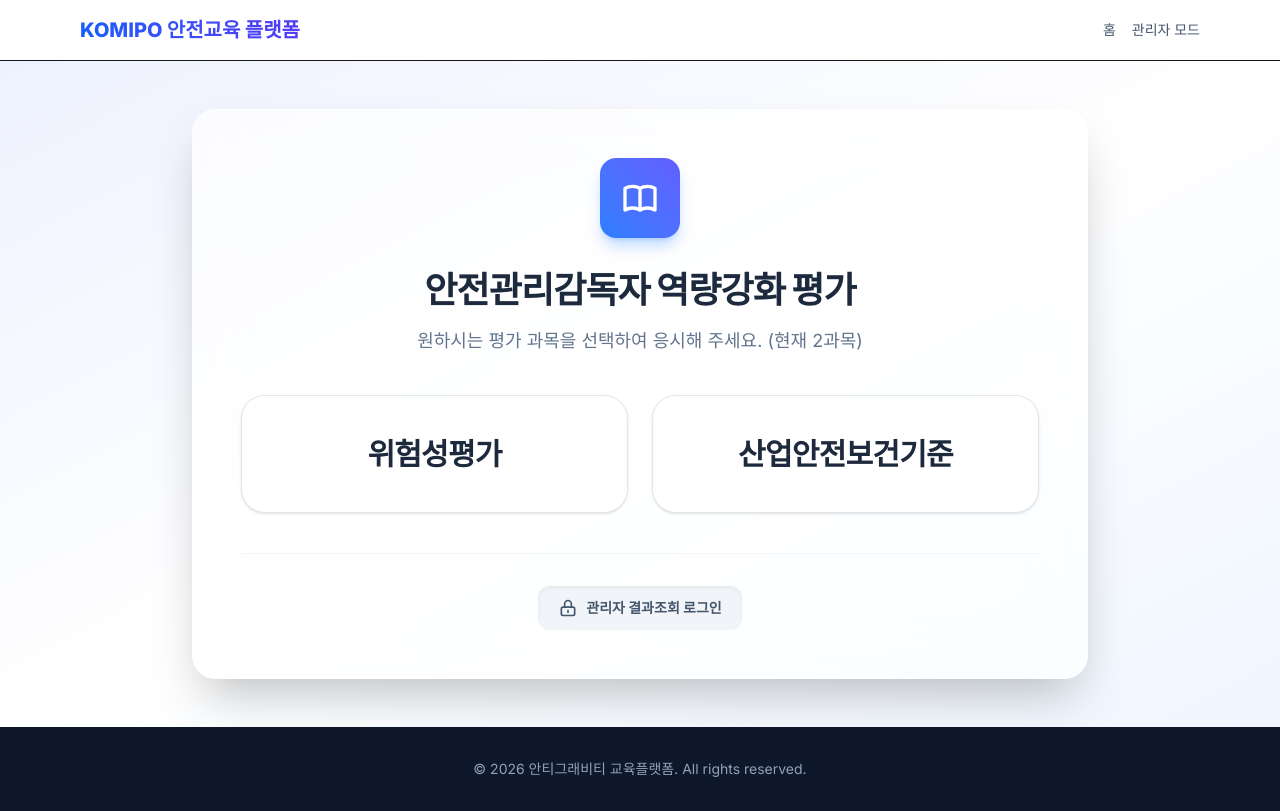
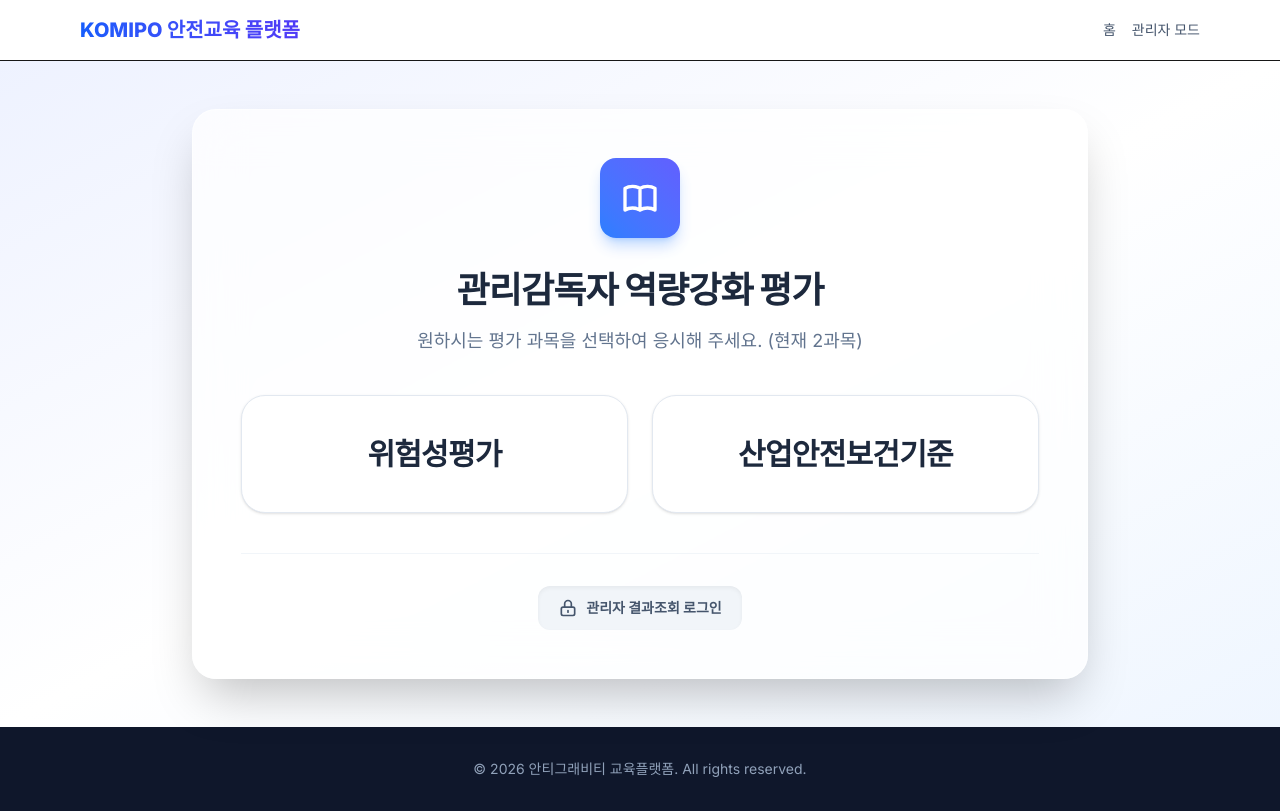
Before and after one commit to jww1086-oss/jungbuedu-2026, a Next.js app in the folder quiz-app/: page / in a window 1280 px wide. Built offline with nearby package versions, Linux system fonts and the light colour scheme.

Commit message:
Update home page title text

```diff
--- a/quiz-app/src/app/page.tsx
+++ b/quiz-app/src/app/page.tsx
@@ -22,7 +22,7 @@ export default async function Home() {
         </div>
 
         <h1 className="text-3xl sm:text-4xl font-black text-slate-800 tracking-tight mb-4">
-          안전관리감독자 역량강화 평가
+          관리감독자 역량강화 평가
         </h1>
         <p className="text-slate-500 text-lg mb-10 leading-relaxed">
           원하시는 평가 과목을 선택하여 응시해 주세요. (현재 {quizzes.length}과목)
```
